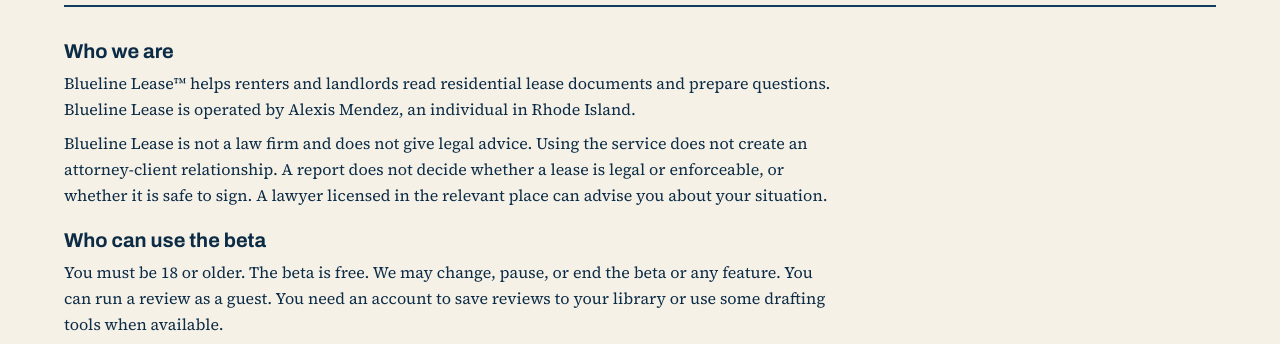
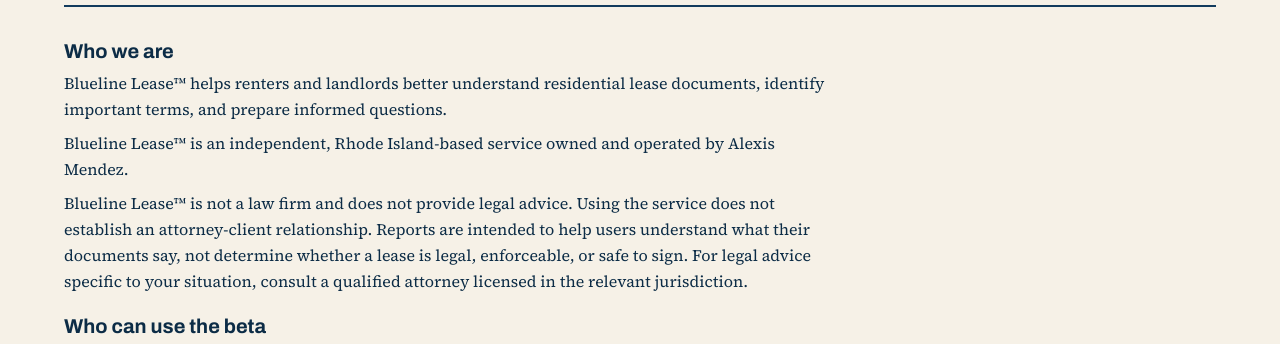
Before and after one commit to ThisisMendez/blueline, a Next.js app: page /terms in a window 1280 px wide. Shown: the part 227-571 px from the top of the page. Built offline with nearby package versions, Linux system fonts and the light colour scheme; no server answers.

Commit message:
Update the Terms Who we are section

```diff
--- a/src/features/site/legal-content.ts
+++ b/src/features/site/legal-content.ts
@@ -7,8 +7,9 @@ export const TERMS_V1: readonly LegalSection[] = [
   {
     heading: "Who we are",
     paragraphs: [
-      "Blueline Lease™ helps renters and landlords read residential lease documents and prepare questions. Blueline Lease is operated by Alexis Mendez, an individual in Rhode Island.",
-      "Blueline Lease is not a law firm and does not give legal advice. Using the service does not create an attorney-client relationship. A report does not decide whether a lease is legal or enforceable, or whether it is safe to sign. A lawyer licensed in the relevant place can advise you about your situation.",
+      "Blueline Lease™ helps renters and landlords better understand residential lease documents, identify important terms, and prepare informed questions.",
+      "Blueline Lease™ is an independent, Rhode Island-based service owned and operated by Alexis Mendez.",
+      "Blueline Lease™ is not a law firm and does not provide legal advice. Using the service does not establish an attorney-client relationship. Reports are intended to help users understand what their documents say, not determine whether a lease is legal, enforceable, or safe to sign. For legal advice specific to your situation, consult a qualified attorney licensed in the relevant jurisdiction.",
     ],
   },
   {
```
